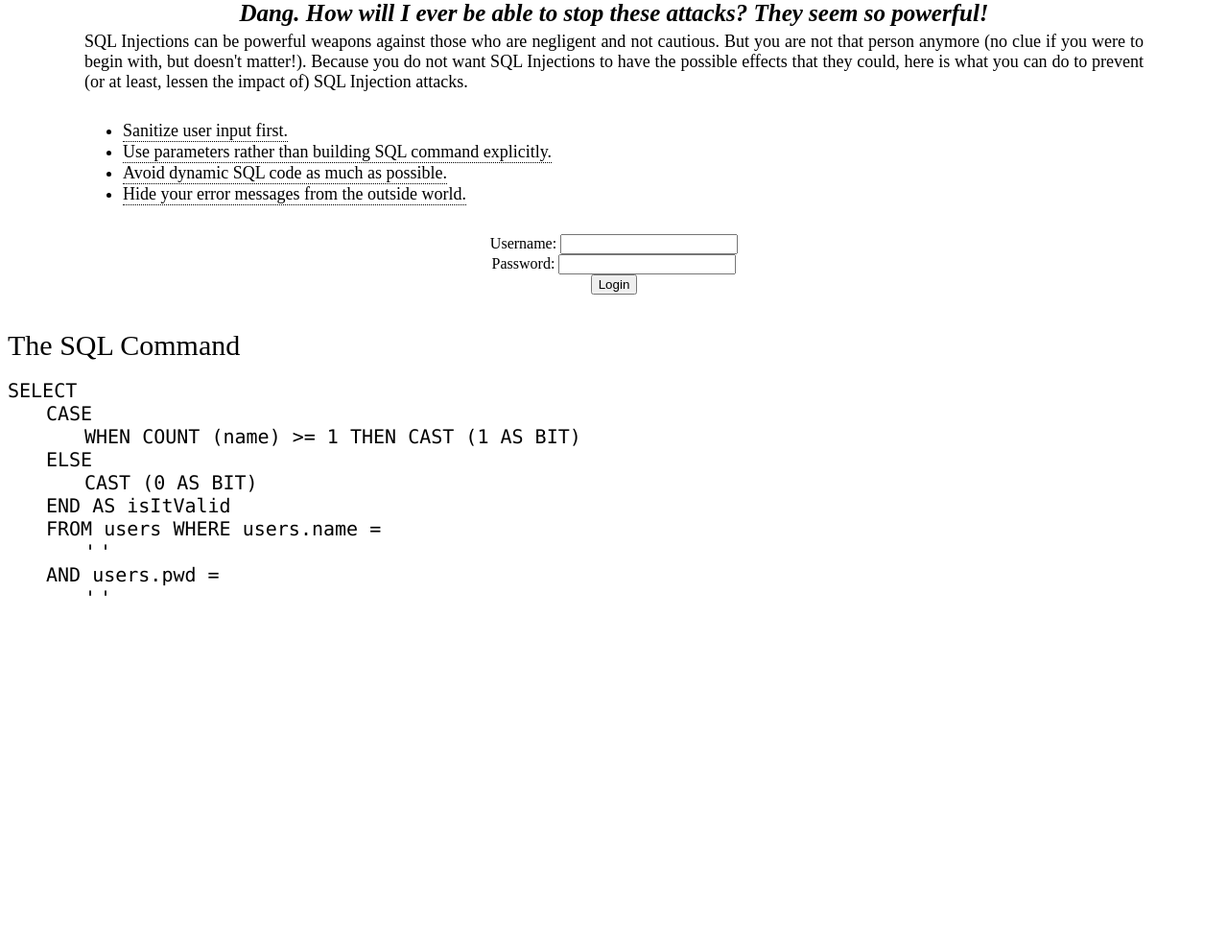
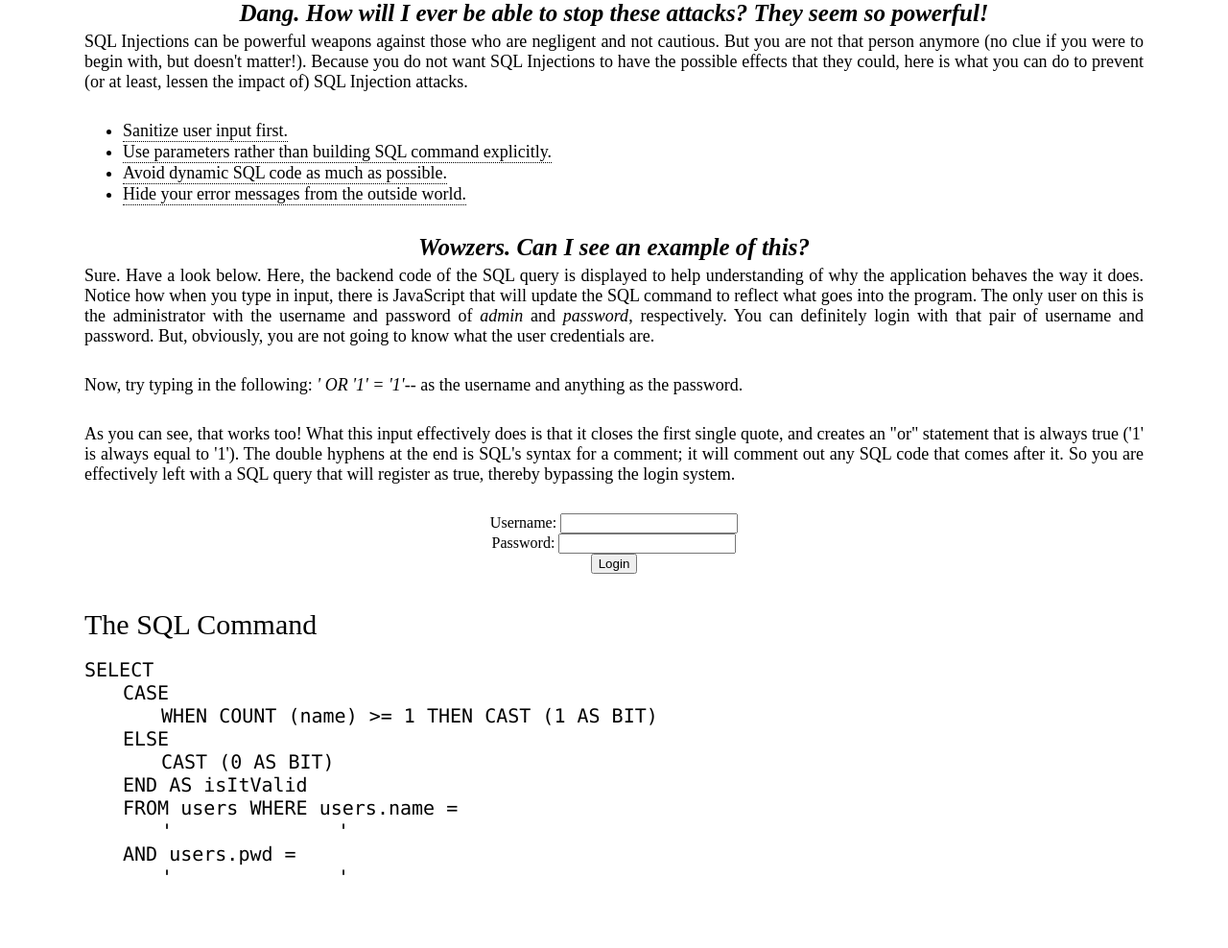
Before and after one commit to huiminwu/sql-injection, a Flask app: page / in a window 1280 px wide. Shown: the part 1581-2569 px from the top of the page at 96% size. Before the commit the page ends 2202 px from the top, so only its background shows below. Run offline with Flask 2, Linux system fonts and the light colour scheme.

Commit message:
added demo narratiomn

```diff
--- a/le_last_deliverable/templates/login.html
+++ b/le_last_deliverable/templates/login.html
@@ -28,6 +28,11 @@
         font-size: 18px;
         margin-bottom: 30px;
         padding-left: 120px;
+    }
+
+    .demo_1 {
+        font-size: 20px;
+        font-family: Lucida Console;
     }
 
     /* Tooltip container */
@@ -269,6 +274,27 @@
         </ul>
     </p>
 
+    <p class="question">
+        Wowzers. Can I see an example of this?
+    </p>
+    <p class="answer">
+        Sure. Have a look below. Here, the backend code of the SQL query is displayed to help understanding
+        of why the application behaves the way it does. Notice how when you type in input, there is JavaScript that will update the
+        SQL command to reflect what goes into the program. The only user on this is the administrator with the username and password of
+        <i>admin</i> and <i>password</i>, respectively. You can definitely login with that pair of username and password. But, obviously, you are not going to know what the user credentials
+        are.
+    </p>
+    <p class="answer">
+        Now, try typing in the following: <i> ' OR '1' = '1'-- </i> as the username and anything as the password.
+    </p>
+    <p class="answer">
+        As you can see, that works too! What this input effectively does is that it closes the first single quote, and creates an "or"
+        statement that is always true ('1' is always equal to '1'). The double hyphens at the end is SQL's syntax for a comment; it will
+        comment out any SQL code that comes after it. So you are effectively left with a SQL query that will register as true, thereby
+        bypassing the login system.
+    </p>
+
+    <p style="text-align:center">
         {% with messages = get_flashed_messages() %}
         {% if messages %}
         {% for message in messages %}
@@ -276,6 +302,7 @@
         {% endfor %}
         {% endif %}
         {% endwith %}
+    </p>
     <center>
         <form action="/auth" method="POST">
             Username: <input type="text" name="username" id="usernameinput"><br>
@@ -286,34 +313,37 @@
 
     <br><br>
 
-        <text style="font-size:30px">The SQL Command</text>
+    <text style="font-size:30px;margin-left:80px">The SQL Command</text>
 
     <br><br>
 
-        <text style="font-size:20px;font-family:Lucida Console">SELECT</text>
+    <div class="demo_1">
+        <text style="margin-left:80px">SELECT</text>
         <br>
-        <text style="font-size:20px;font-family:Lucida Console;margin-left:40px">CASE</text>
+        <text style="margin-left:120px">CASE</text>
         <br>
-        <text style="font-size:20px;font-family:Lucida Console;margin-left:80px">WHEN COUNT (name) >= 1 THEN CAST (1 AS BIT)</text>
+        <text style="margin-left:160px">WHEN COUNT (name) >= 1 THEN CAST (1 AS BIT)</text>
         <br>
-        <text style="font-size:20px;font-family:Lucida Console;margin-left:40px">ELSE</text>
+        <text style="margin-left:120px">ELSE</text>
         <br>
-        <text style="font-size:20px;font-family:Lucida Console;margin-left:80px">CAST (0 AS BIT)</text>
+        <text style="margin-left:160px">CAST (0 AS BIT)</text>
         <br>
-        <text style="font-size:20px;font-family:Lucida Console;margin-left:40px">END AS isItValid</text>
+        <text style="margin-left:120px">END AS isItValid</text>
         <br>
-        <text style="font-size:20px;font-family:Lucida Console;margin-left:40px">FROM users WHERE users.name =</text>
+        <text style="margin-left:120px">FROM users WHERE users.name =</text>
 
         <br>
-        <text style="font-size:20px;font-family:Lucida Console;margin-left:80px">'</text>
-        <text style="font-size:20px;font-family:Lucida Console;margin-left:0px;color:red" id="user"></text>
-        <text style="font-size:20px;font-family:Lucida Console;margin-left:00px">'</text>
+        <text style="margin-left:160px">'</text>
+        <text style="margin-left:80px;color:red" id="user"></text>
+        <text style="margin-left:80px">'</text>
         <br>
-        <text style="font-size:20px;font-family:Lucida Console;margin-left:40px">AND users.pwd =</text>
+        <text style="margin-left:120px">AND users.pwd =</text>
         <br>
-        <text style="font-size:20px;font-family:Lucida Console;margin-left:80px">'</text>
-        <text style="font-size:20px;font-family:Lucida Console;margin-left:0px;color:red" id="pass"></text>
-        <text style="font-size:20px;font-family:Lucida Console;margin-left:0px">'</text>
+        <text style="margin-left:160px">'</text>
+        <text style="margin-left:80px;color:red" id="pass"></text>
+        <text style="margin-left:80px">'</text>
+    </div>
+    <br><br><br>
 
     <script src="../static/showSQLcmd.js"></script>
 </body>
```
Lines whose indentation alone changed are shown as unchanged.
